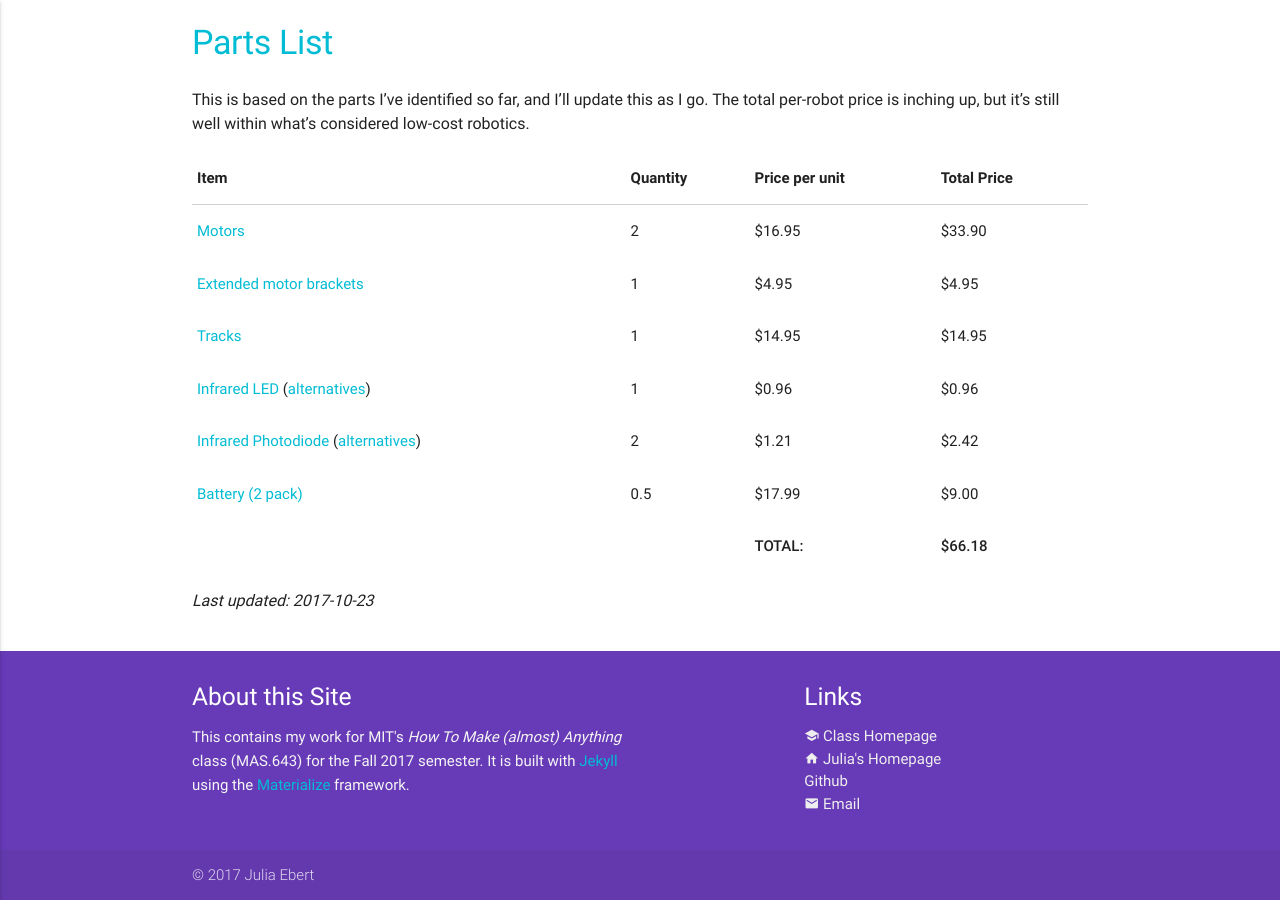
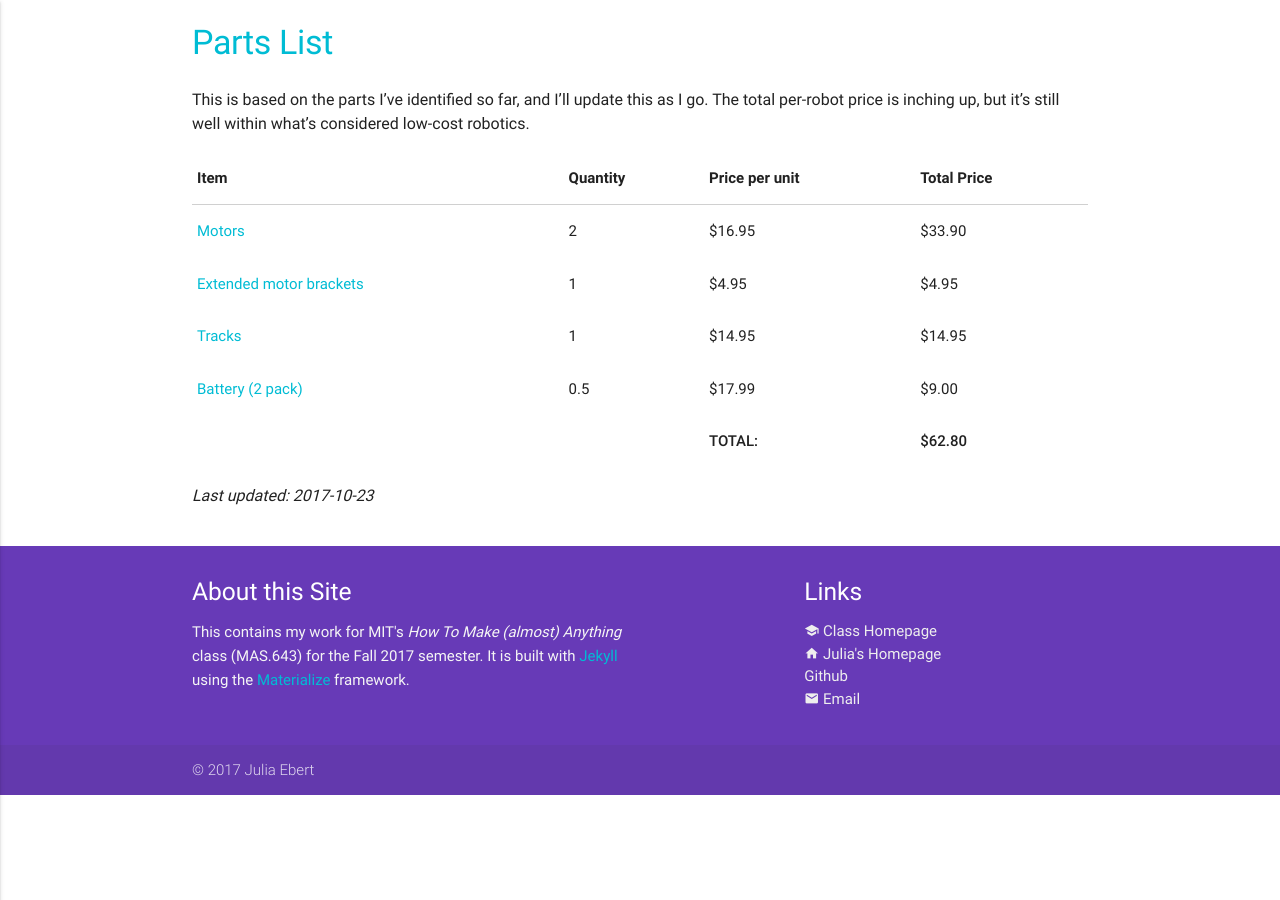
Before and after one commit to jtebert/how-to-make, a Jekyll site: the page built from project.md, in a window 1280 px wide and 900 px high, scrolled down 7720 px. Built offline with Jekyll 4.4.1, drawn with Linux system fonts in a browser that asks for light colours; nearby versions of some CDN libraries; formulas are drawn with MathJax 3; after the commit the page ends 8515 px from its top, so only the background shows below that.

Commit message:
finish week 12

```diff
--- a/project.md
+++ b/project.md
@@ -186,13 +186,11 @@ Item     | Quantity | Price per unit | Total Price
 [Motors](https://www.pololu.com/product/2213) | 2 | $16.95 | $33.90
 [Extended motor brackets](https://www.pololu.com/product/1089) | 1 | $4.95 | $4.95
 [Tracks](https://www.pololu.com/product/3033) | 1 | $14.95 | $14.95
-[Infrared LED](https://www.digikey.com/product-detail/en/osram-opto-semiconductors-inc/SFH-4050-Z/475-2864-1-ND/2207282) ([alternatives](https://www.digikey.com/products/en/optoelectronics/infrared-uv-visible-emitters/94?k=infrared+led&k=&pkeyword=infrared+led&pv551=45&pv551=47&pv551=49&FV=2dc0ac1%2C4fc0064%2C4fc0461%2C4fc0017%2C4fc005d%2C4fc005e%2C4fc0060%2C89c0029%2C89c002c%2C89c002d%2C89c002f%2C89c0031%2C1f140000%2Cffe0005e%2C1140003&mnonly=0&ColumnSort=-1000009&page=1&quantity=0&ptm=0&fid=0&pageSize=25)) | 1 | $0.96 | $0.96
-[Infrared Photodiode](https://www.digikey.com/product-detail/en/vishay-semiconductor-opto-division/BPW34/751-1015-ND/1681149) ([alternatives](https://www.digikey.com/products/en/sensors-transducers/optical-sensors-photodiodes/543?k=infrared+photodiode&k=&pkeyword=infrared+photodiode&pv551=43&FV=1140050%2C89c0029%2C89c002b%2C89c002d%2C89c002f%2C1f140000%2Cffe0021f%2Ca0000b%2Ca0000c%2Ca0018d%2Ca00009&mnonly=0&ColumnSort=0&page=1&quantity=0&ptm=0&fid=0&pageSize=25)) | 2 | $1.21 | $2.42
 [Battery (2 pack)](https://smile.amazon.com/gp/product/B0722Y5ZS9/ref=oh_aui_search_detailpage?ie=UTF8&psc=1) | 0.5 | $17.99 | $9.00
-| | **TOTAL:** | **$66.18**
+| | **TOTAL:** | **$62.80**
 
 *Last updated: 2017-10-23*
 
 <!--
-10+33.9+4.95+14.95+0.96+2.42+9
+33.9+4.95+14.95+9
 -->
```
Also changed, not shown: _posts/2017-11-22-interface-application-programming.md (+4 -4 lines).
